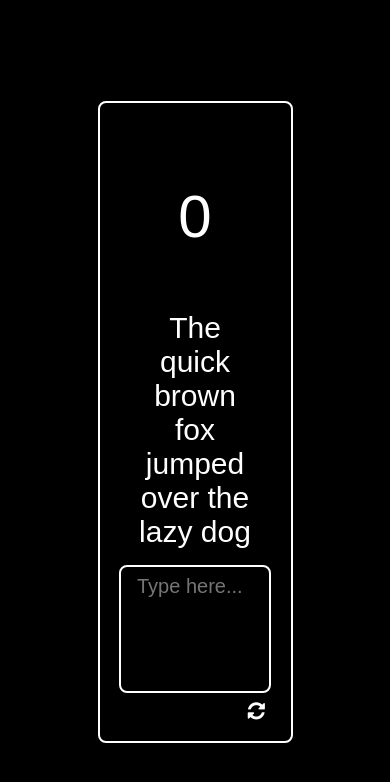
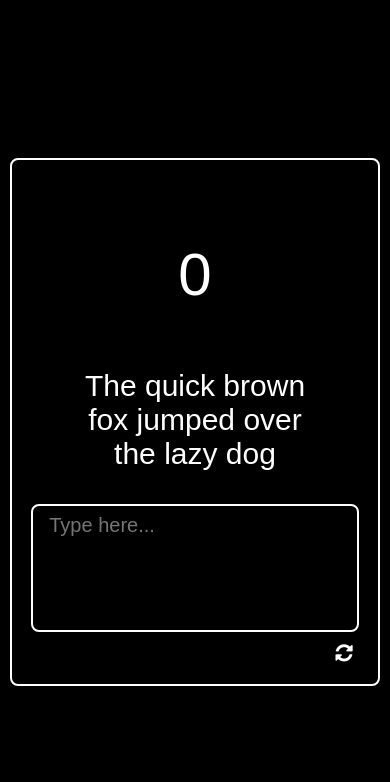
Before and after one commit to taralpawar/typing-speed, a plain HTML site: page index.html in a window 390 px wide. Drawn offline with Linux system fonts and the light colour scheme.

Commit message:
mobile view

```diff
--- a/style.css
+++ b/style.css
@@ -17,6 +17,16 @@
     border: 2px solid white;
     padding: 5%;
     border-radius: .5rem;
+  }
+
+  @media only screen and (max-width: 400px) {
+    .container{
+      height: 90%;
+      width: 95%;
+      border: 2px solid white;
+      padding: 5%;
+      border-radius: .5rem;
+    }
   }
 
   .preview{
```
